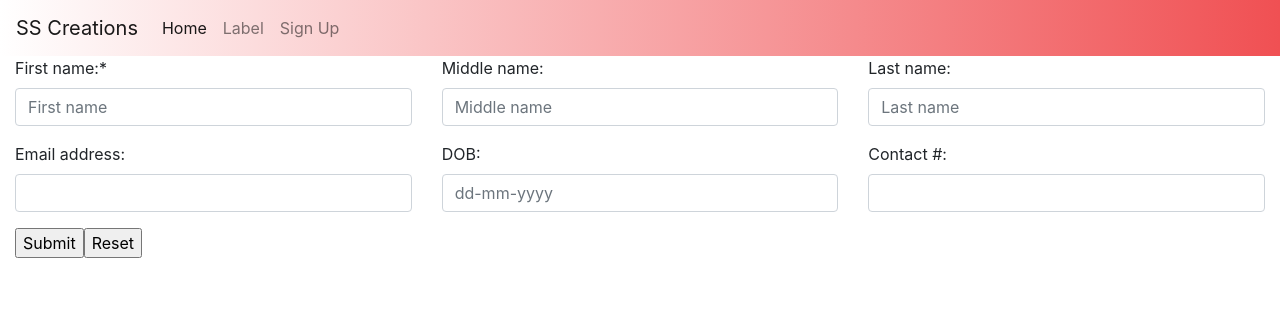
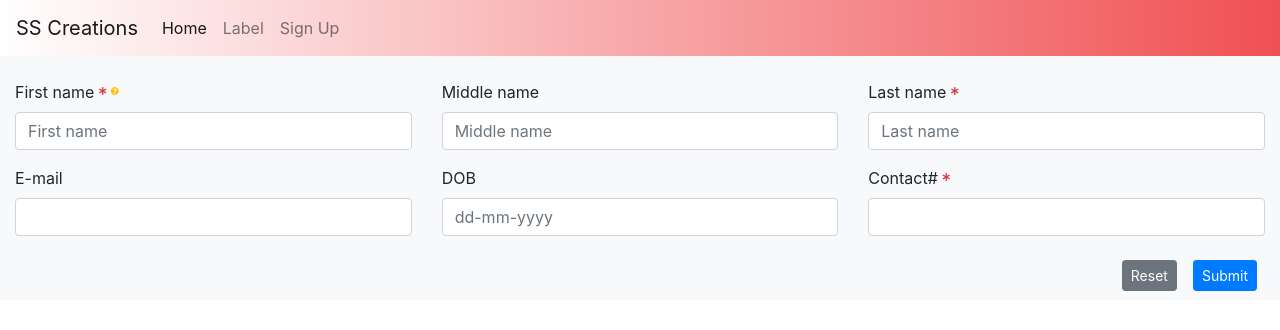
Before and after one commit to SumaKommuri/Creations, an Angular app: page /signup in a window 1280 px wide. Shown: the top 330 px of the page. Built offline with nearby package versions, Linux system fonts and the light colour scheme.

Commit message:
creating label component with inputs, configuring label.html, using it in signup component,importing fontawesome(in package.json,doing npm install,add path to build in angular.json)and using fontawesome

```diff
--- a/angular.json
+++ b/angular.json
@@ -23,6 +23,7 @@
               "src/assets"
             ],
             "styles": ["node_modules/bootstrap/dist/css/bootstrap.min.css",
+              "node_modules/@fortawesome/fontawesome-free/css/all.css",
               "src/styles.css"
             ],
             "scripts": ["node_modules/jquery/dist/jquery.min.js",
--- a/package.json
+++ b/package.json
@@ -20,6 +20,7 @@
     "@angular/platform-browser": "^6.1.0",
     "@angular/platform-browser-dynamic": "^6.1.0",
     "@angular/router": "^6.1.0",
+    "@fortawesome/fontawesome-free": "^5.3.1",
     "bootstrap": "^4.1.3",
     "core-js": "^2.5.4",
     "jquery": "^3.3.1",
--- a/src/app/label/label.component.css
+++ b/src/app/label/label.component.css
@@ -0,0 +1,6 @@
+.fs-8{
+  font-size: 8px;
+}
+.fs-10{
+  font-size: 10px;
+}
--- a/src/app/label/label.component.html
+++ b/src/app/label/label.component.html
@@ -1,7 +1,11 @@
-<p>
+<!--<p>
   {{message}}<span *ngIf="condition">*</span>
   First num: <input type="number" [(ngModel)]="x" >
   Second num: <input type="number" [(ngModel)]="y" >
   The sum is:{{x+y}}
-  <!--label works!-->
-</p>
+  &lt;!&ndash;label works!&ndash;&gt;
+</p>-->
+<label>
+  {{propertyName}} <sup *ngIf="required" class="text-danger fs-8"><i class="fas fa-asterisk "></i>
+  <span *ngIf="question" class="text-warning fs-8 ml-1"><i class="fas fa-question-circle"></i> </span></sup>
+</label>
--- a/src/app/label/label.component.ts
+++ b/src/app/label/label.component.ts
@@ -5,20 +5,24 @@ import {Component, Input, OnInit} from '@angular/core';
   templateUrl: './label.component.html',
   styleUrls: ['./label.component.css']
 })
-export class LabelComponent implements OnInit {
+
+export class LabelComponent  {
 
   constructor() { }
-  @Input()
+  /*@Input()
   condition: boolean
   @Input()
   message: string
 
   x=10
-  y=20
+  y=20*/
+
+  @Input()
+  required: boolean
+  @Input()
+  propertyName: string
+  @Input()
+  question: boolean
 
 
-
-  ngOnInit() {
-  }
-
 }
--- a/src/app/signup/signup.component.css
+++ b/src/app/signup/signup.component.css
@@ -0,0 +1,3 @@
+.btn:not(:disabled):not(.disabled) {
+  cursor: auto !important;
+}
--- a/src/app/signup/signup.component.html
+++ b/src/app/signup/signup.component.html
@@ -1,37 +1,39 @@
 <!--<p>
   signup works!
 </p>-->
-<div class="container-fluid">
+<div class="container-fluid bg-light pb-5 pt-4">
   <form>
     <div class="row">
       <div class="form-group col-md-4">
-        <label>First name:*</label>
+        <app-label [propertyName]="'First name'" [required]="true" [question]="true"></app-label>
         <input type="text" class="form-control" placeholder="First name">
       </div>
       <div class="form-group col-md-4">
-        <label>Middle name:</label>
+        <app-label [propertyName]="'Middle name'"></app-label>
         <input type="text" class="form-control" placeholder="Middle name">
       </div>
       <div class="form-group col-md-4">
-        <label>Last name:</label>
+        <app-label [propertyName]="'Last name'" [required]="true"></app-label>
         <input type="text" class="form-control" placeholder="Last name">
       </div>
     </div>
     <div class="row">
       <div class="form-group col-md-4">
-        <label>Email address:</label>
+        <app-label [propertyName]="'E-mail'" [required]="false"></app-label>
         <input type="text" class="form-control" >
       </div>
       <div class="form-group col-md-4">
-        <label>DOB:</label>
+        <app-label [propertyName]="'DOB'" [required]="false"></app-label>
         <input type="number" class="form-control" placeholder="dd-mm-yyyy">
       </div>
       <div class="form-group col-md-4">
-        <label>Contact #:</label>
+        <app-label [propertyName]="'Contact#'" [required]="true"></app-label>
         <input type="number" class="form-control" >
       </div>
     </div>
-    <input type="submit" value="Submit">
-    <input type="reset">
+    <button class="btn btn-sm btn-primary float-right m-2" >Submit</button>
+    <button class="btn btn-sm btn-secondary float-right m-2" >Reset</button>
+    <!--<input type="submit" value="Submit">
+    <input type="reset">-->
   </form>
 </div>
```
Also changed, not shown: 1 other file (tests, documents, lock files or other folders).
